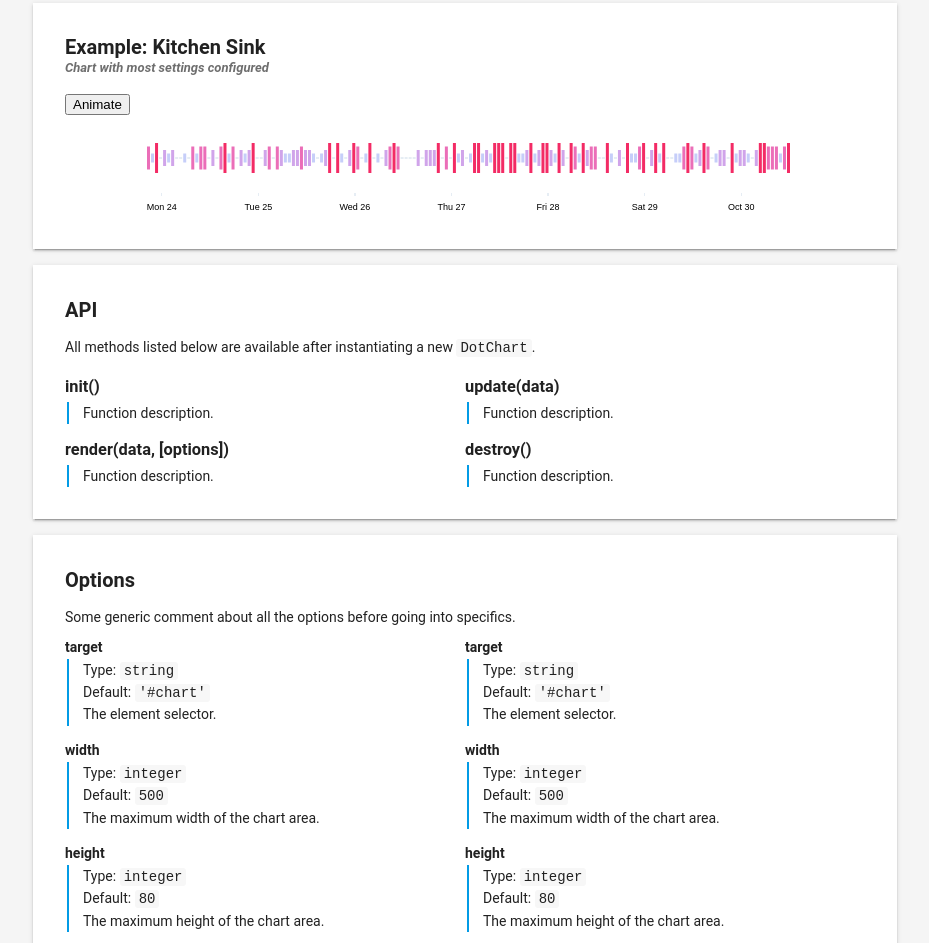
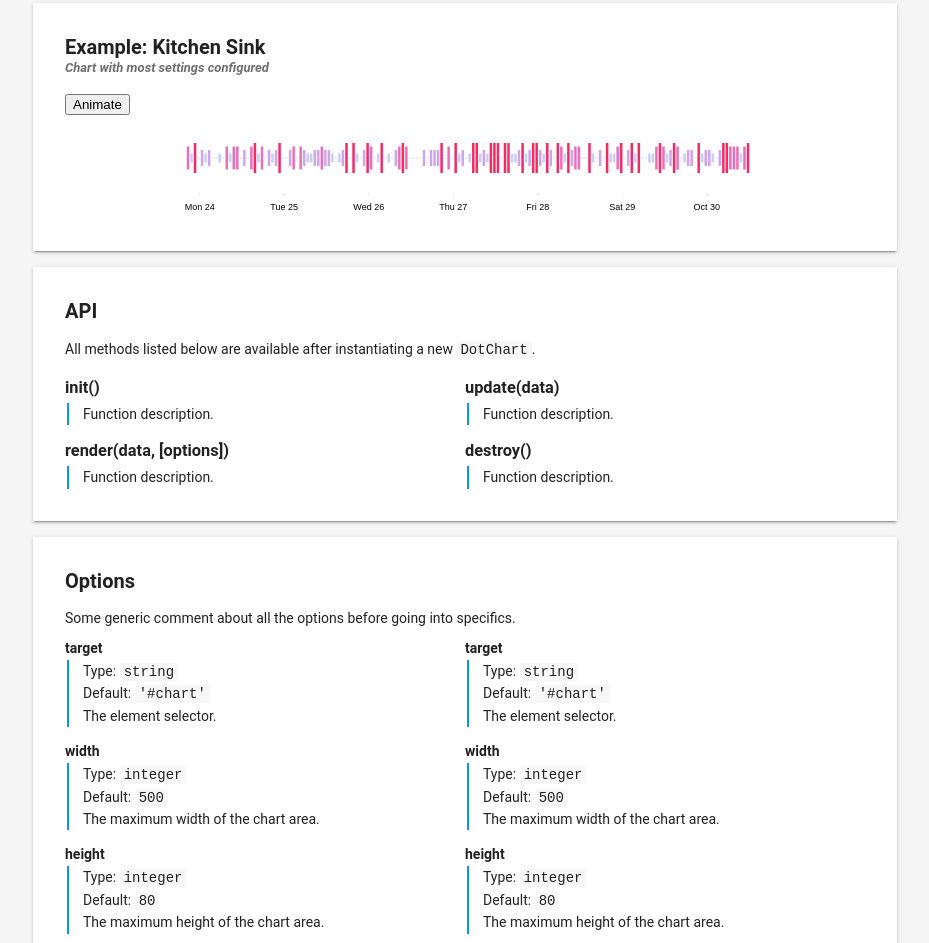
Before and after one commit to lukeed/d3-chart-dot, a website: page docs/index.html in a window 1280 px wide. Shown: the part 1241-2184 px from the top of the page, without its empty margins (175-1104 px from the left). Drawn offline with Linux system fonts and the light colour scheme.

Commit message:
change example width

```diff
--- a/docs/index.html
+++ b/docs/index.html
@@ -65,7 +65,7 @@ chart.render([{x, y}, {x, y}, {x, y}]);</code></pre>
 				data-count="160"
 				data-options='{
 					"margin": {"top": 0, "right": 40, "bottom": 50, "left": 40},
-					"width": 720,
+					"width": 640,
 					"axisPadding": 20,
 					"barPadding": 1,
 					"tickSize": 3,
```
